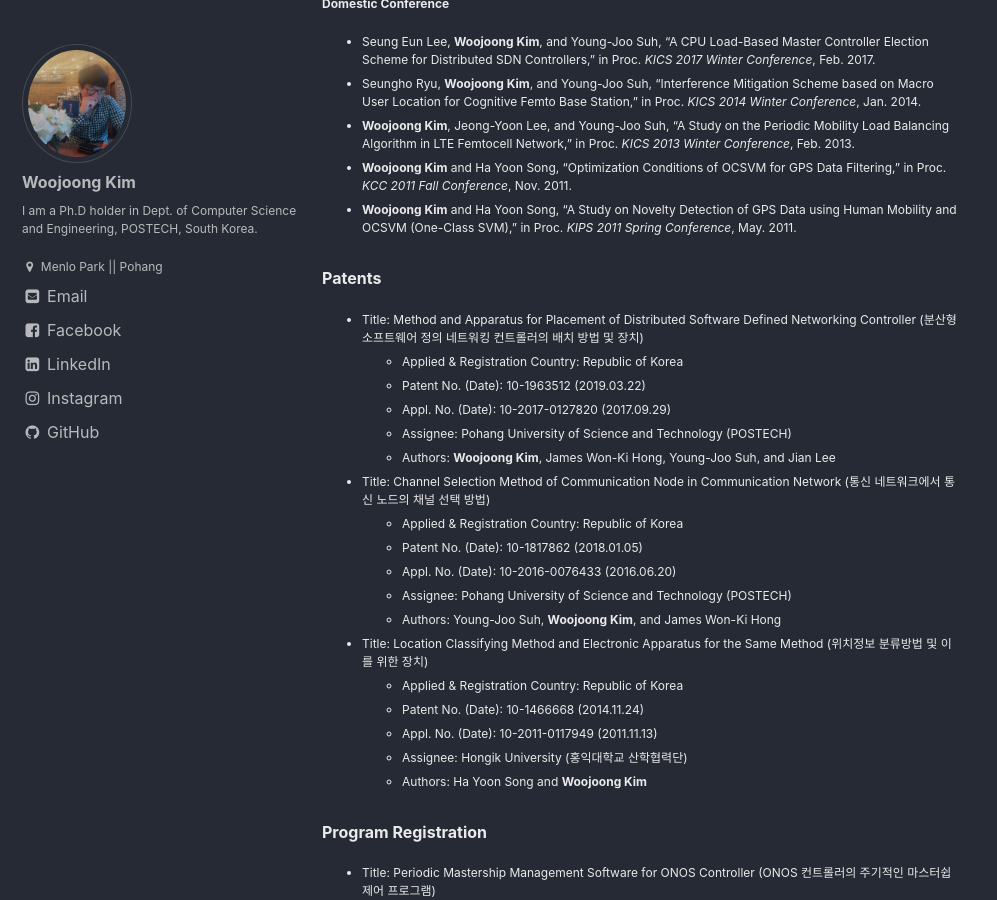
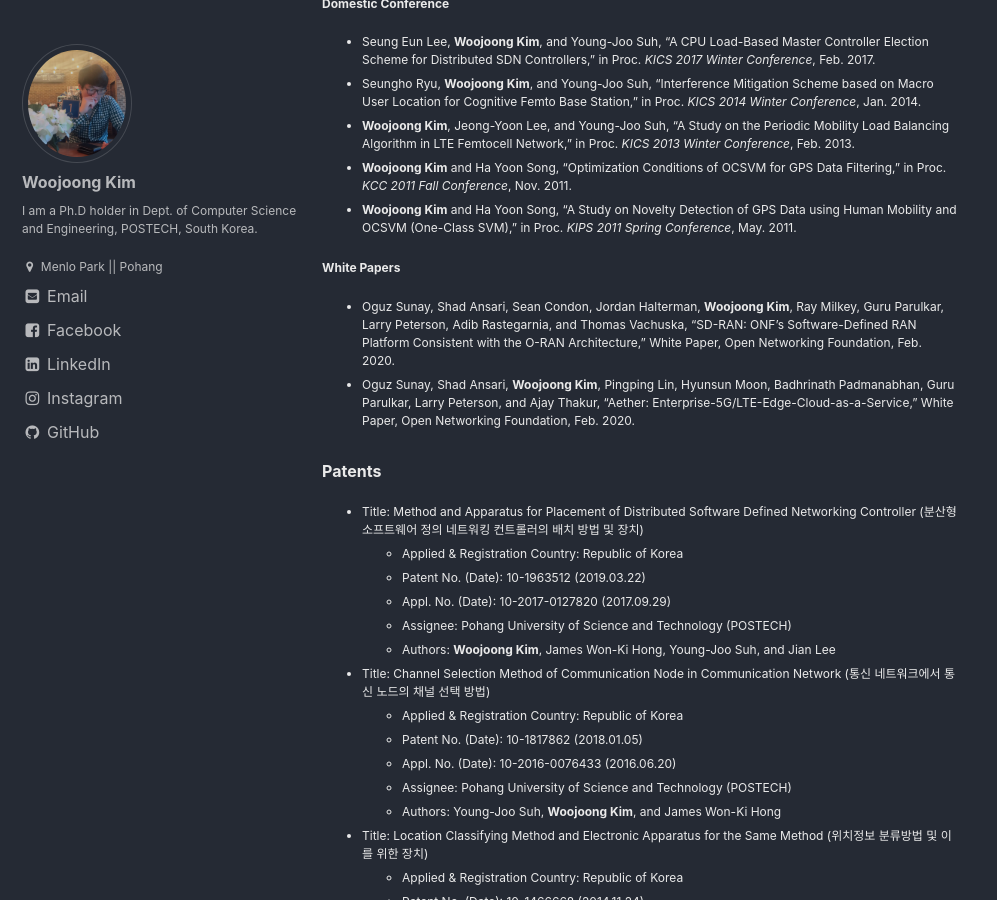
Before and after one commit to woojoong88/woojoong88.github.io, a Jekyll site: the page built from _pages/cv.md, in a window 1280 px wide and 900 px high, scrolled down 2227 px. Shown: the whole window, without its empty margins (0-997 px from the left). Built offline with Jekyll 4.4.1, drawn with Linux system fonts in a browser that asks for light colours; some of the changed text lies outside the part shown.

Commit message:
Update publication and reviewer

```diff
--- a/_pages/cv.md
+++ b/_pages/cv.md
@@ -69,6 +69,10 @@ date: 2018-01-20T22:20:52+00:00
 * **Woojoong Kim** and Ha Yoon Song, "Optimization Conditions of OCSVM for GPS Data Filtering," in Proc. *KCC 2011 Fall Conference*, Nov. 2011.
 * **Woojoong Kim** and Ha Yoon Song, "A Study on Novelty Detection of GPS Data using Human Mobility and OCSVM (One-Class SVM)," in Proc. *KIPS 2011 Spring Conference*, May. 2011.
 
+##### White Papers
+* Oguz Sunay, Shad Ansari, Sean Condon, Jordan Halterman, **Woojoong Kim**, Ray Milkey, Guru Parulkar, Larry Peterson, Adib Rastegarnia, and Thomas Vachuska, "SD-RAN: ONF's Software-Defined RAN Platform Consistent with the O-RAN Architecture," White Paper, Open Networking Foundation, Feb. 2020.
+* Oguz Sunay, Shad Ansari, **Woojoong Kim**, Pingping Lin, Hyunsun Moon, Badhrinath Padmanabhan, Guru Parulkar, Larry Peterson, and Ajay Thakur, "Aether: Enterprise-5G/LTE-Edge-Cloud-as-a-Service," White Paper, Open Networking Foundation, Feb. 2020.
+
 ### Patents
 *   Title: Method and Apparatus for Placement of Distributed Software Defined Networking Controller (분산형 소프트웨어 정의 네트워킹 컨트롤러의 배치 방법 및 장치)
     *   Applied & Registration Country: Republic of Korea
@@ -88,7 +92,6 @@ date: 2018-01-20T22:20:52+00:00
     *   Appl. No. (Date): 10-2011-0117949 (2011.11.13)
     *   Assignee: Hongik University (홍익대학교 산학협력단)
     *   Authors: Ha Yoon Song and **Woojoong Kim**
-
 
 ### Program Registration
 *   Title: Periodic Mastership Management Software for ONOS Controller (ONOS 컨트롤러의 주기적인 마스터쉽 제어 프로그램)
@@ -148,6 +151,8 @@ date: 2018-01-20T22:20:52+00:00
 * Silver award at K-ICT Net Challenge Camp Season 3, 2016.
 
 ### Academic Activities
+* Reviewer, IET Networks, 2020
+* Reviewer, IEEE Transactions on Network Service and Management (TNSM), 2020
 * Reviewer, IEEE Access, 2019.
 * Reviewer, IEEE/ACM Transactions on Networking (ToN), 2019.
 * Lecturer, CORD & M-CORD, POSTECH MOOC, 2018.
```
